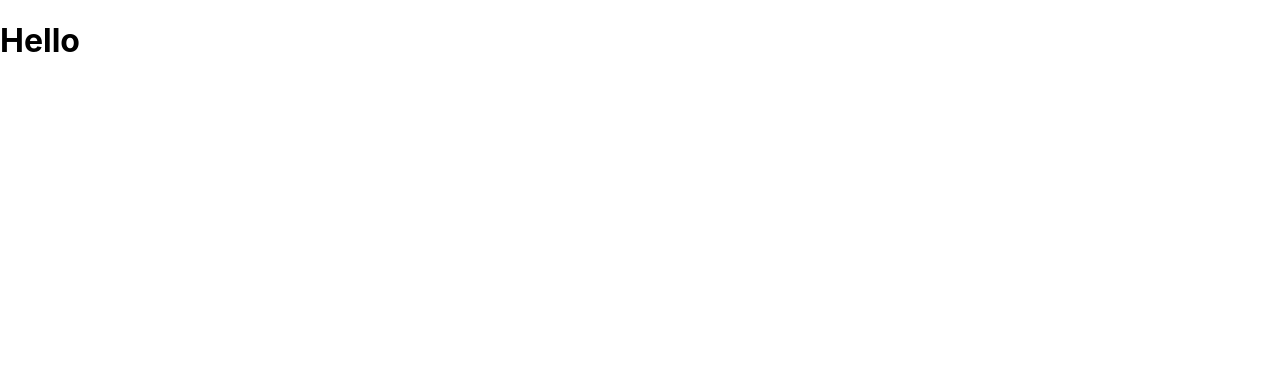
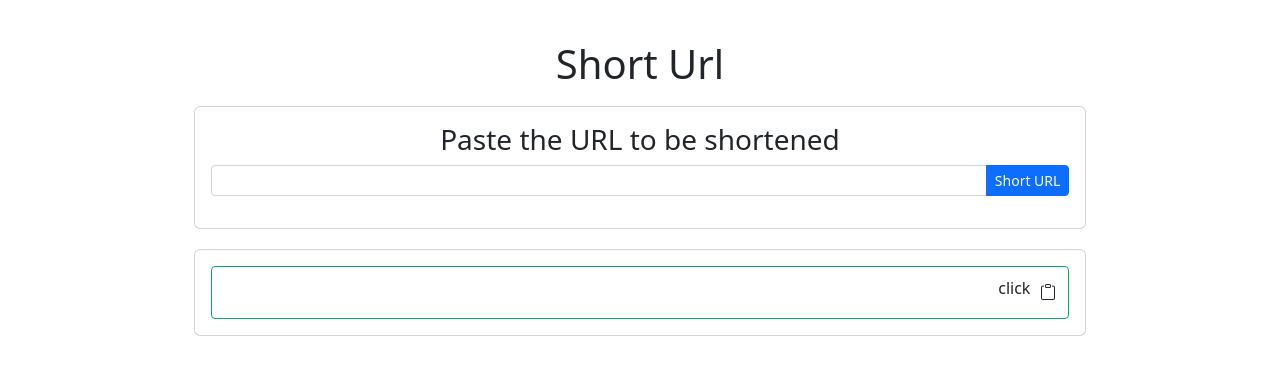
Before and after one commit to EggBlackGit/projectShortUrlGUI, a React (Create React App) app: page / in a window 1280 px wide. Shown: the top 374 px of the page. Built offline with nearby package versions, Linux system fonts and the light colour scheme.

Commit message:
adjust gui

```diff
--- a/package.json
+++ b/package.json
@@ -6,10 +6,13 @@
     "@testing-library/jest-dom": "^5.16.5",
     "@testing-library/react": "^13.4.0",
     "@testing-library/user-event": "^13.5.0",
+    "axios": "^1.2.2",
+    "bootstrap": "^5.2.3",
     "react": "^18.2.0",
     "react-dom": "^18.2.0",
     "react-router-dom": "^6.6.1",
     "react-scripts": "5.0.1",
+    "usestate": "^1.1.3",
     "web-vitals": "^2.1.4"
   },
   "scripts": {
--- /dev/null
+++ b/src/components/Header/Header.css
@@ -0,0 +1,5 @@
+.header{
+    text-align: center;
+    padding-top: 40px;
+    padding-bottom: 10px;
+}
--- /dev/null
+++ b/src/components/Header/Header.js
@@ -0,0 +1,8 @@
+import './Header.css';
+function Header() {
+    return (<div className="header">
+        <h1>Short Url</h1>
+    </div>)
+}
+
+export default Header;
--- a/src/components/RouterComponent.jsx
+++ b/src/components/RouterComponent.jsx
@@ -1,5 +1,5 @@
 import { Routes, Route } from "react-router-dom";
-import Home from '../pages/home/home'
+import Home from '../pages/Home/Home'
 
 function AppRouter() {
   return (
--- /dev/null
+++ b/src/pages/Home/Home.css
@@ -0,0 +1,51 @@
+.cardUrl {
+    width: 80%;
+    text-align: center;
+}
+
+.cardResult{
+    width: 80%;
+    margin-top: 20px;
+}
+
+.resultText{
+    width: 100%;
+    border: 1px solid #02af63;
+    background: #fff;
+    border-radius: 4px;
+    display: flex;
+    justify-content: space-between;
+    align-items: center;
+    /* margin: 10px 0; */
+    padding: 12px;
+}
+
+.origin-link {
+    width: 65%;
+    color: #28384a;
+    font-size: 20px;
+    white-space: nowrap;
+    text-overflow: ellipsis;
+    overflow: hidden;
+}
+
+.short-link {
+    width: 35%;
+    margin-right: 18px;
+    text-align: right;
+    color: #3180c5;
+    font-size: 20px;
+    text-overflow: ellipsis;
+    overflow: hidden;
+}
+.count-link{
+    text-align: center;
+    margin-right: 10px;
+    display: flex;
+    align-items: center;
+}
+
+.copy-link {
+    display: flex;
+    align-items: center;
+}
--- /dev/null
+++ b/src/pages/Home/Home.js
@@ -0,0 +1,71 @@
+import React from "react";
+import Header from "../../components/Header/Header";
+import './Home.css';
+import { useState } from "react";
+import Axios from "axios";
+
+function Home() {
+    const [urlFull, setUrlFull] = useState([]);
+    const [dataUrl, setDataUrl] = useState([]);
+    const [textShortUrl, setTextShortUrl] = useState([]);
+    const doShortUrl = () => {
+        console.log(urlFull);
+        // Axios.post("https://projectshorturlws.onrender.com/shortUrl",{
+        Axios.post("http://localhost:3001/shortUrl", {
+            urlFull: urlFull
+        }).then((response) => {
+            console.log(response);
+            setDataUrl(response.data);
+            setTextShortUrl(getTextUrl(dataUrl.shortUrl));
+        })
+    }
+
+    const getTextUrl = (shortUrl) => {
+        const textUrl = new URL(shortUrl).hostname + '/' + dataUrl.shortId;
+        return textUrl;
+    }
+
+    return (<div>
+        <div className="container">
+            <Header />
+            <div className="col d-flex justify-content-center">
+                <div className="card cardUrl">
+                    <div className="card-body">
+                        <h3>Paste the URL to be shortened</h3>
+                        <div className="input-group input-group-sm mb-3">
+                            <input type={"text"} onChange={(event) => setUrlFull(event.target.value)} className="form-control" />
+                            <button type={"button"} className="btn btn-primary" onClick={() => doShortUrl()}>Short URL</button>
+                        </div>
+                    </div>
+                </div>
+            </div>
+
+
+            <div className="col d-flex justify-content-center">
+                <div className="card cardResult">
+                    <div className="card-body">
+                        <div className="resultText">
+                            <div className="origin-link">
+                                {dataUrl.fullUrl}
+                            </div>
+                            <div className="short-link">
+                                <a href={dataUrl.shortUrl} title={dataUrl.shortUrl} target="_blank">{textShortUrl}</a>
+                            </div>
+                            <div className="count-link">
+                            <h6>click {dataUrl.clicks}</h6>
+                            </div>
+                            <div className="copy-link">
+                                <svg xmlns="http://www.w3.org/2000/svg" width="16" height="16" fill="currentColor" class="bi bi-clipboard" viewBox="0 0 16 16">
+                                    <path d="M4 1.5H3a2 2 0 0 0-2 2V14a2 2 0 0 0 2 2h10a2 2 0 0 0 2-2V3.5a2 2 0 0 0-2-2h-1v1h1a1 1 0 0 1 1 1V14a1 1 0 0 1-1 1H3a1 1 0 0 1-1-1V3.5a1 1 0 0 1 1-1h1v-1z" />
+                                    <path d="M9.5 1a.5.5 0 0 1 .5.5v1a.5.5 0 0 1-.5.5h-3a.5.5 0 0 1-.5-.5v-1a.5.5 0 0 1 .5-.5h3zm-3-1A1.5 1.5 0 0 0 5 1.5v1A1.5 1.5 0 0 0 6.5 4h3A1.5 1.5 0 0 0 11 2.5v-1A1.5 1.5 0 0 0 9.5 0h-3z" />
+                                </svg>
+                            </div>
+                        </div>
+
+                    </div>
+                </div>
+            </div>
+        </div>
+    </div>);
+}
+export default Home;
```
Also changed, not shown: src/App.js (+1 -20 lines), src/img/copyImg/copy.png (added), 1 other file (tests, documents, lock files or other folders).
